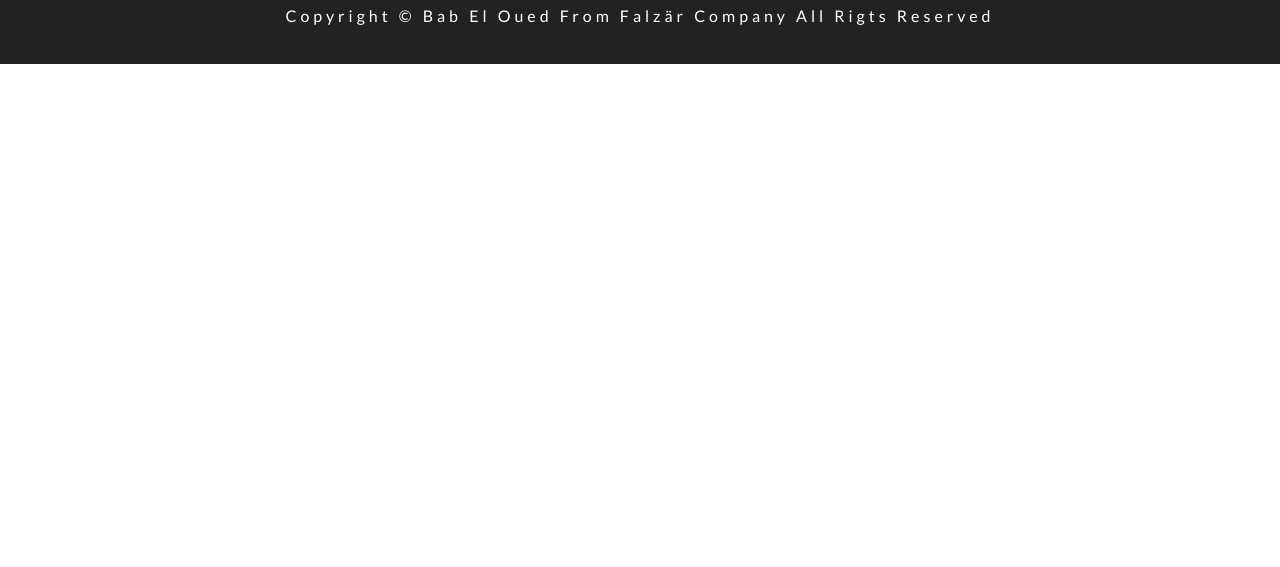
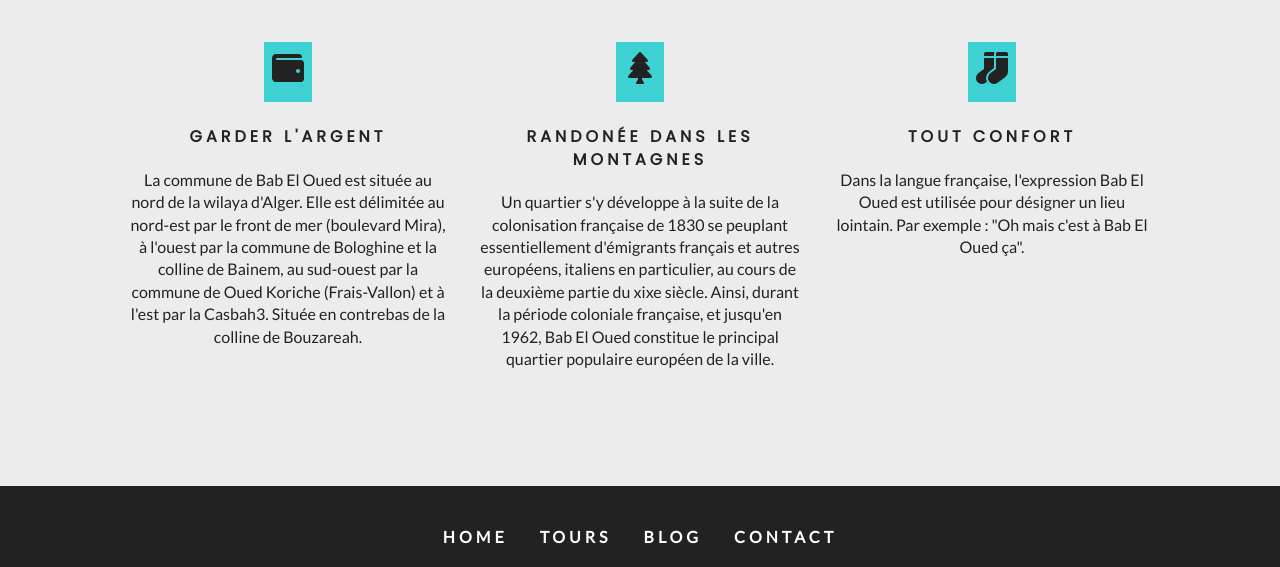
Before and after one commit to ismaelguerrib/babeloued-gatsby, a Gatsby site: page / in a window 1280 px wide. Shown: the part 2262-2829 px from the top of the page. Before the commit the page ends 2326 px from the top, so only its background shows below. Built offline with nearby package versions, Linux system fonts and the light colour scheme; Gatsby itself is replaced by a stand-in of ours.

Commit message:
adding the services

```diff
--- /dev/null
+++ b/src/components/Services.js
@@ -0,0 +1,28 @@
+import React from 'react'
+import Title from './Title';
+import styles from '../css/services.module.css';
+import services from '../constants/services'
+
+const Services = () => {
+  return (
+    <section className={styles.services}>
+      <Title title="nos" subtitle="services" />
+      <div className={styles.center}>
+        {
+          services.map((item, index) => {
+            return (
+              <article key={index} className={styles.service}>
+                <span>{item.icon}</span>
+                <h4 >{item.title}</h4>
+                <p>{item.text}</p>
+              </article>
+            )
+          })
+        }
+      </div>
+
+    </section>
+  )
+}
+
+export default Services
--- /dev/null
+++ b/src/constants/services.js
@@ -0,0 +1,21 @@
+import React from 'react'
+import { FaWallet, FaTree, FaSocks } from 'react-icons/fa'
+
+export default [
+
+  {
+    icon: <FaWallet />,
+    title: "garder l'argent",
+    text: "La commune de Bab El Oued est située au nord de la wilaya d'Alger. Elle est délimitée au nord-est par le front de mer (boulevard Mira), à l'ouest par la commune de Bologhine et la colline de Bainem, au sud-ouest par la commune de Oued Koriche (Frais-Vallon) et à l'est par la Casbah3. Située en contrebas de la colline de Bouzareah.",
+  },
+  {
+    icon: <FaTree />,
+    title: "randonée dans les montagnes",
+    text: "Un quartier s'y développe à la suite de la colonisation française de 1830 se peuplant essentiellement d'émigrants français et autres européens, italiens en particulier, au cours de la deuxième partie du xixe siècle. Ainsi, durant la période coloniale française, et jusqu'en 1962, Bab El Oued constitue le principal quartier populaire européen de la ville.",
+  },
+  {
+    icon: <FaSocks />,
+    title: "tout confort",
+    text: "Dans la langue française, l'expression Bab El Oued est utilisée pour désigner un lieu lointain. Par exemple : \"Oh mais c'est à Bab El Oued ça\"."
+  },
+]
--- /dev/null
+++ b/src/css/services.module.css
@@ -0,0 +1,25 @@
+.services {
+  background: var(--mainGrey);
+  padding: 4rem 0;
+}
+.center {
+  width: 80vw;
+  margin: 0 auto;
+  display: grid;
+  grid-template-columns: repeat(auto-fit, minmax(250px, 1fr));
+  grid-column-gap: 2rem;
+}
+.service {
+  margin: 2rem 0;
+  text-align: center;
+}
+.service span {
+  background: var(--primaryColor);
+  padding: 0.5rem;
+  display: inline-block;
+  font-size: 2rem;
+  margin-bottom: 1.5rem;
+}
+.service h4 {
+  text-transform: uppercase;
+}
--- a/src/pages/index.js
+++ b/src/pages/index.js
@@ -4,6 +4,7 @@ import Layout from '../components/Layout'
 import SimpleHero from '../components/SimpleHero'
 import Banner from "../components/Banner"
 import About from "../components/About"
+import Services from "../components/Services"
 
 export default () => {
   return (
@@ -14,7 +15,8 @@ export default () => {
             <Link to="/tours" className="btn-white">partir maintenant</Link>
           </Banner>
         </SimpleHero>
-        <About></About>
+        <About />
+        <Services />
       </Layout>
 
     </Fragment>
```
